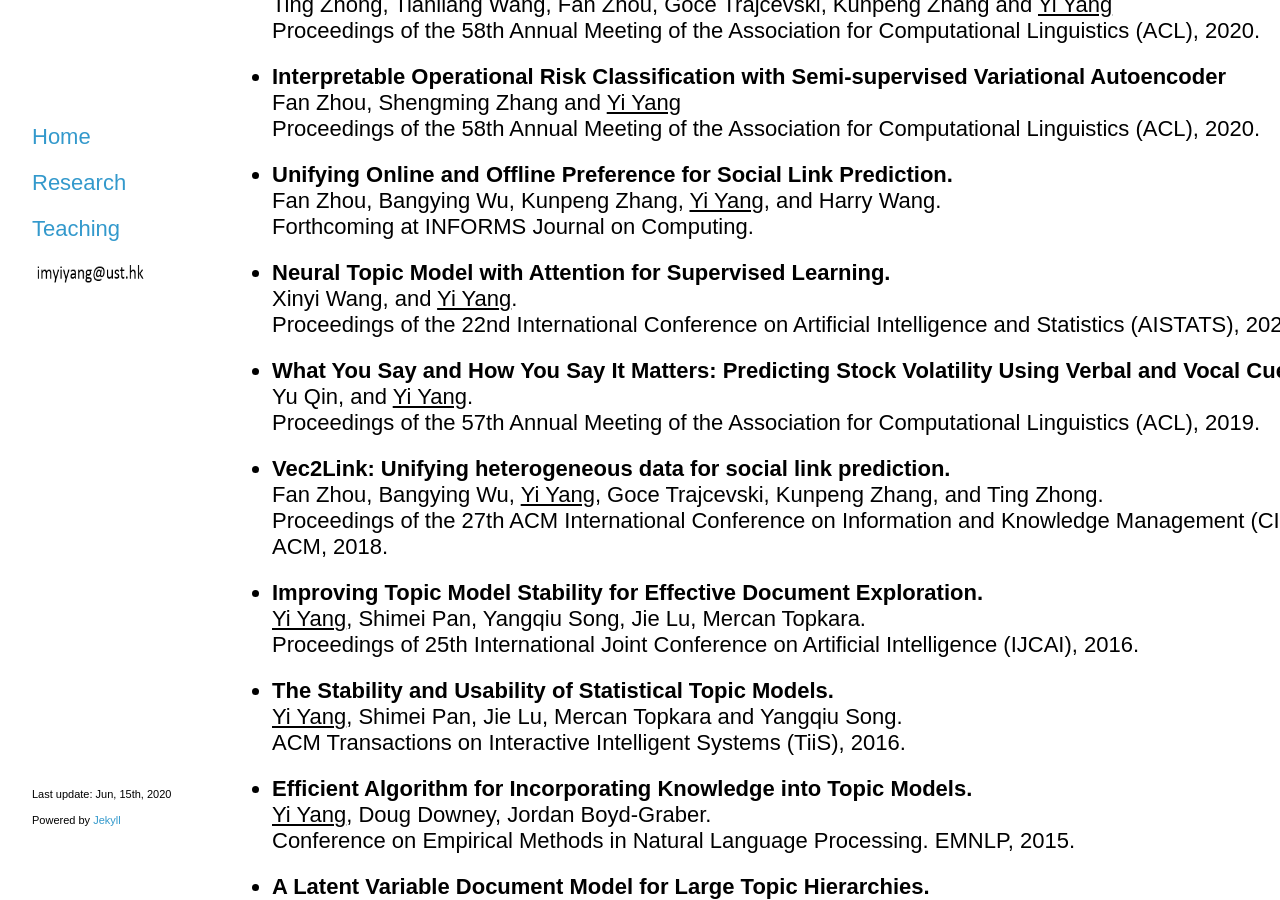
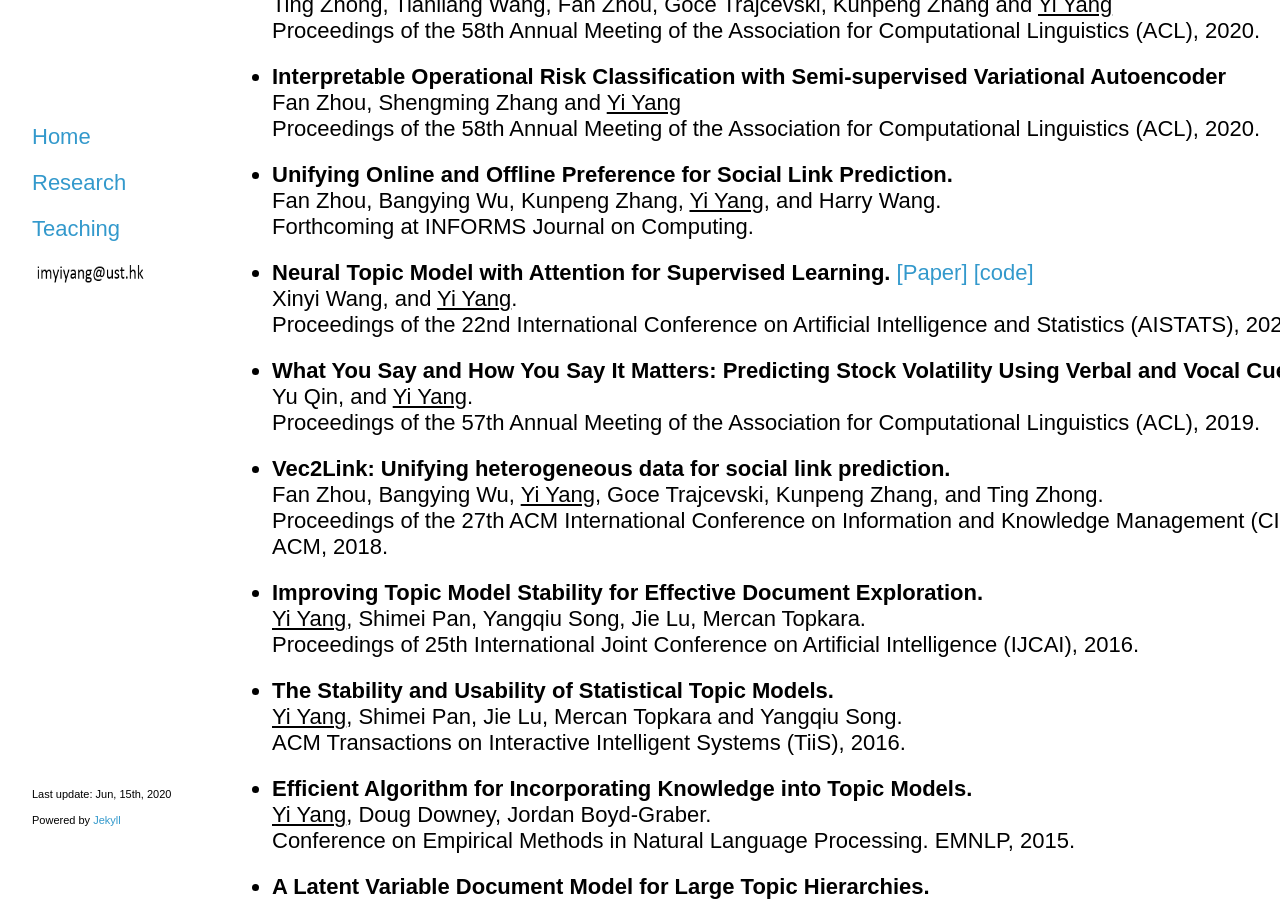
Before and after one commit to yya518/yya518.github.io, a Jekyll site: the page built from research.md, in a window 1280 px wide and 900 px high, scrolled down 621 px. Built offline with Jekyll 4.4.1, drawn with Linux system fonts in a browser that asks for light colours.

Commit message:
add aistats

```diff
--- a/research.md
+++ b/research.md
@@ -38,7 +38,7 @@ Proceedings of the 58th Annual Meeting of the Association for Computational Ling
 Fan Zhou, Bangying Wu, Kunpeng Zhang, <u>Yi Yang</u>, and Harry Wang. <br>
 Forthcoming at INFORMS Journal on Computing.<br>
 
-+ <b>Neural Topic Model with Attention for Supervised Learning.</b> <br>
++ <b>Neural Topic Model with Attention for Supervised Learning.</b> <a href="http://proceedings.mlr.press/v108/wang20c.html">[Paper] </a><a href="https://github.com/WANGXinyiLinda/Neural-Topic-Model-with-Attention-for-Supervised-Learning"> [code]</a>  <br>
 Xinyi Wang, and <u>Yi Yang</u>.  <br>
 Proceedings of the 22nd International Conference on Artificial Intelligence and Statistics (AISTATS), 2020.<br>
 
```
